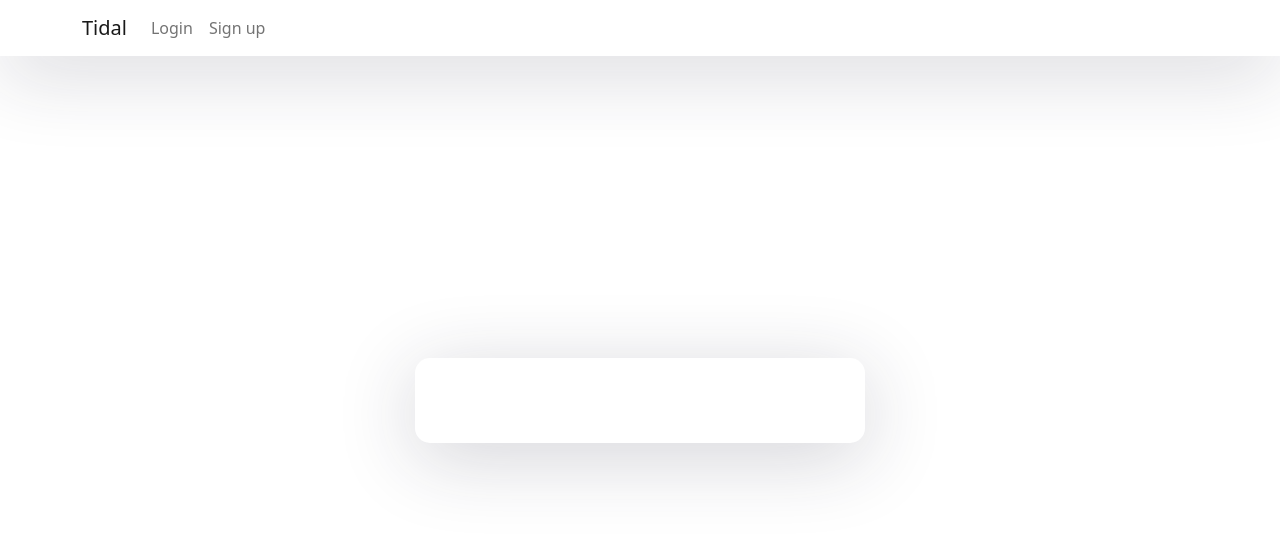
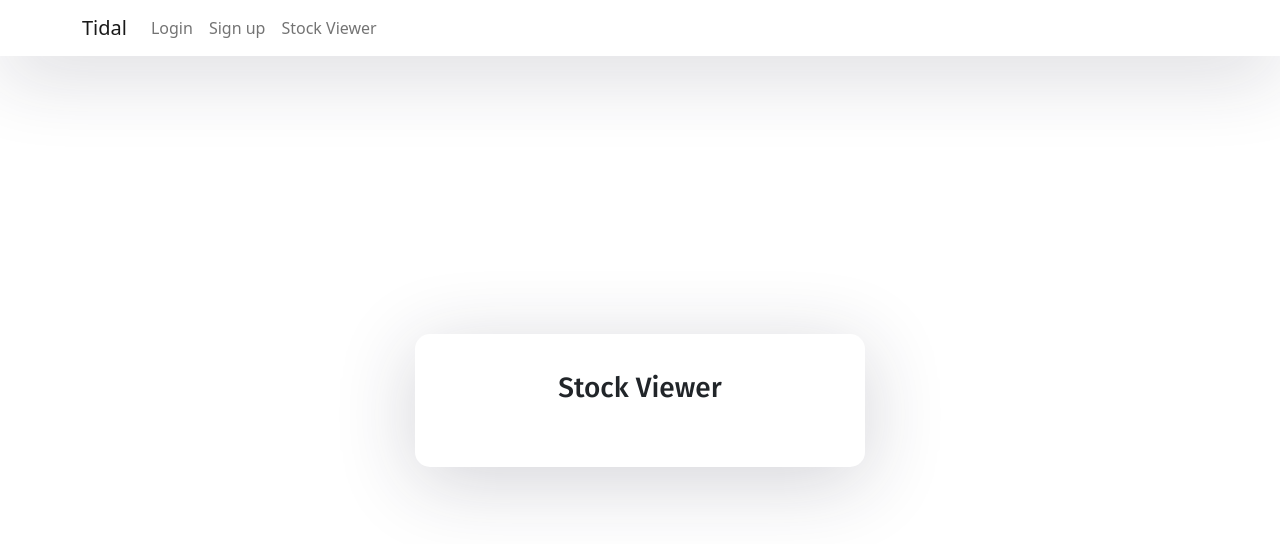
Before and after one commit to UIC-CS484/assignment-2---final-project-repository-team-4, a React (Create React App) app in the folder New_Project/client/: page /stock-viewer in a window 1280 px wide. Shown: the top 544 px of the page. Built offline with nearby package versions, Linux system fonts and the light colour scheme.

Commit message:
Added stock viewer route

```diff
--- a/New_Project/client/src/App.js
+++ b/New_Project/client/src/App.js
@@ -5,6 +5,7 @@ import { BrowserRouter as Router, Switch, Route, Link } from "react-router-dom";
 import Login from "./components/login.component";
 import SignUp from "./components/signup.component";
 import Dashboard from "./components/dashboard.component";
+import StockViewer from './components/stockviewer.component';
 
 function App() {
   return (
@@ -20,6 +21,9 @@ function App() {
               </li>
               <li className="nav-item">
                 <Link className="nav-link" to={"/sign-up"}>Sign up</Link>
+              </li>
+              <li className="nav-item">
+                <Link className="nav-link" to={"/stock-viewer"}>Stock Viewer</Link>
               </li>
             </ul>
           </div>
@@ -40,6 +44,9 @@ function App() {
             </Route>
             <Route path="/dashboard" component={Dashboard}>
               <Dashboard authed={true}/>
+            </Route>
+            <Route path="/stock-viewer" component={StockViewer} >
+              <StockViewer />
             </Route>
           </Switch>
         </div>
--- /dev/null
+++ b/New_Project/client/src/components/stockviewer.component.js
@@ -0,0 +1,12 @@
+import React, { Component } from "react";
+
+export default class StockViewer extends Component {
+
+    render() {
+        return (
+            <div>
+                <h3>Stock Viewer</h3>
+            </div>
+        );
+    }
+}
```
